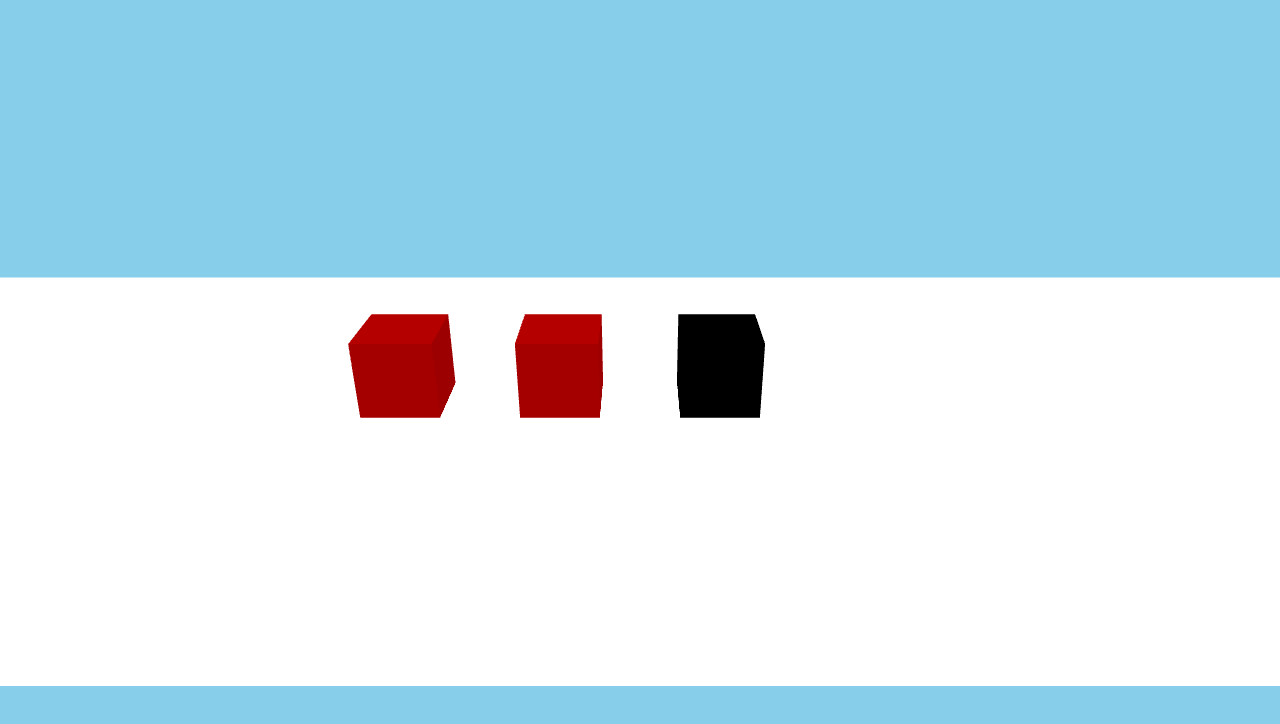
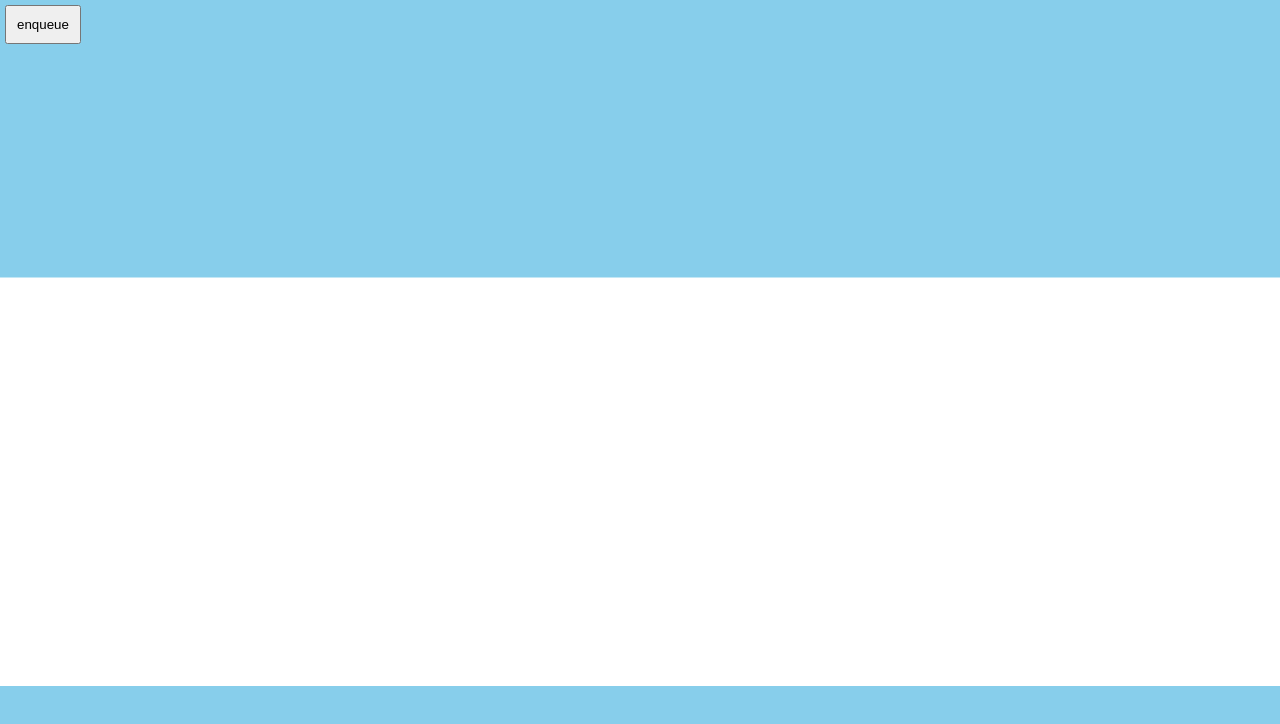
Before and after one commit to McJopa/ThreeJS, a website built with Vite: page queue/index.html in a window 1280 px wide. Built offline with nearby package versions, Linux system fonts and the light colour scheme; animation ran at ten frames a second.

Commit message:
queue button

```diff
--- a/queue/index.html
+++ b/queue/index.html
@@ -4,15 +4,12 @@
 <head>
   <meta charset="utf-8">
   <title>My first three.js app</title>
-  <style>
-    body {
-      margin: 0;
-    }
-  </style>
+  <link rel="stylesheet" href="styles.css" />
 </head>
 
 <body>
   <script type="module" src="/main.ts"></script>
+  <button id="enqueue">enqueue</button>
 </body>
 
 </html>
--- a/queue/main.ts
+++ b/queue/main.ts
@@ -4,6 +4,10 @@ import { createCube } from "./objects";
 import { Queue } from "./queue";
 import { OrbitControls } from 'three/addons/controls/OrbitControls.js';
 import { ThreeJSQueue } from "./queueVisuals";
+
+
+document.getElementById("enqueue")?.addEventListener("click", queueCube, false);
+
 
 const scene = new THREE.Scene();
 const colors = [
@@ -53,10 +57,7 @@ document.body.appendChild(renderer.domElement);
 renderer.render(scene, camera);
 
 
-const queue = new ThreeJSQueue(10, scene, 0);
-queue.enqueueAnimate("first", createCube(1, colors[Math.random() * 2]), new THREE.Vector3(1, 1, 1));
-queue.enqueueAnimate("second", createCube(1, "red"), new THREE.Vector3(1, 1, 1));
-queue.enqueueAnimate("second", createCube(1, "red"), new THREE.Vector3(1, 1, 1));
+const queue = new ThreeJSQueue(100, scene, 0);
 
 function animate() {
   requestAnimationFrame(animate);
@@ -64,3 +65,7 @@ function animate() {
   renderer.render(scene, camera);
 }
 animate();
+
+function queueCube() {
+  queue.enqueueAnimate(`${queue.getLength()}`, createCube(1, colors[Math.round(Math.random() * 2)]), new THREE.Vector3(1, 1, 1));
+}
--- /dev/null
+++ b/queue/styles.css
@@ -0,0 +1,9 @@
+body {
+  margin: 0
+}
+
+#enqueue {
+  margin: 5px;
+  padding: 10px;
+  position: fixed;
+}
```
